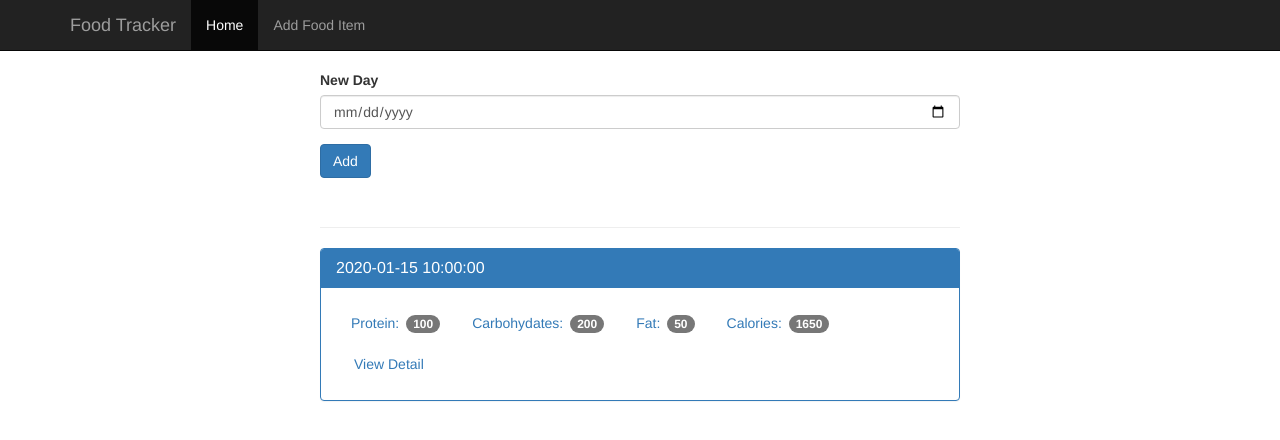
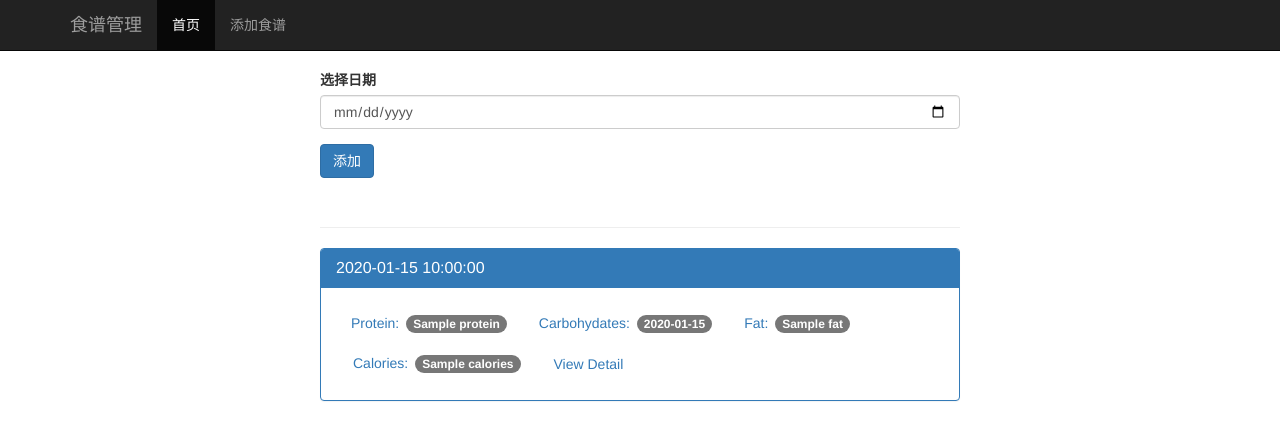
Before and after one commit to jackbob2020110/food-tracker, a Flask app: template templates/home.html in a window 1280 px wide. Shown: the top 440 px of the page. Run offline with Flask 2, Linux system fonts and the light colour scheme; the template is opened without the code that fills it: most values are stand-ins (such as "Sample title", 1, 10 or a date in 2020); some libraries are stand-ins or nearby versions.

Commit message:
修复首页显示

```diff
--- a/app.py
+++ b/app.py
@@ -36,7 +36,17 @@ def index():
         db.execute('insert into log_date (entry_date) values (?)', [database_date])
         db.commit()
 
-    cur = db.execute('select entry_date from log_date order by entry_date desc')
+    #cur = db.execute('select entry_date from log_date order by entry_date desc')
+    cur = db.execute('select log_date.entry_date, \
+    sum(food.protein) as protein, \
+    sum(food.carbohydrates) as carbohydrates, \
+    sum(food.fat) as fat, \
+    sum(food.calories) as calories \
+    from log_date \
+    left join food_date on food_date.log_date_id = log_date.id \
+    left join food on food.id = food_date.food_id \
+    group by log_date.id \
+    order by log_date.entry_date desc')
     results = cur.fetchall()
 
     date_results = []
@@ -45,6 +55,10 @@ def index():
         single_date = {}
 
         single_date['entry_date'] = i['entry_date']
+        single_date['protein'] = i['protein']
+        single_date['carbohydrates'] = i['carbohydrates']
+        single_date['fat'] = i['fat']
+        single_date['calories'] = i['calories']
 
         d = datetime.strptime(str(i['entry_date']),'%Y%m%d')
 
@@ -98,7 +112,7 @@ def view(date):
     return render_template('day.html', entry_date = date_result['entry_date'],
     pretty_date=pretty_date, food_results=food_results, log_results = log_results, totals=totals)
 
-@app.route('/add_food', methods=['GET','POST'])
+@app.route('/food', methods=['GET','POST'])
 def food():
     db = get_db()
 
--- a/templates/home.html
+++ b/templates/home.html
@@ -5,7 +5,7 @@
     <meta http-equiv="X-UA-Compatible" content="IE=edge">
     <meta name="viewport" content="width=device-width, initial-scale=1">
 
-    <title>Food Tracker | Home</title>
+    <title>每日食谱管理</title>
 
     <!-- Bootstrap core CSS -->
     <link href="{{ url_for('static', filename='bootstrap.min.css') }}" rel="stylesheet">
@@ -19,12 +19,12 @@
     <nav class="navbar navbar-inverse navbar-fixed-top">
       <div class="container">
         <div class="navbar-header">
-          <a class="navbar-brand" href="#">Food Tracker</a>
+          <a class="navbar-brand" href="#">食谱管理</a>
         </div>
         <div id="navbar" class="navbar-collapse collapse">
           <ul class="nav navbar-nav">
-            <li class="active"><a href="/">Home</a></li>
-            <li><a href="/add_food">Add Food Item</a></li>
+            <li class="active"><a href="{{url_for('index')}}">首页</a></li>
+            <li><a href="{{ url_for('food')}}">添加食谱</a></li>
           </ul>
         </div>
       </div>
@@ -36,11 +36,11 @@
         <div>
           <form method="POST" action="/">
             <div class="form-group">
-              <label for="new-day">New Day</label>
+              <label for="new-day">选择日期</label>
               <input type="date" class="form-control" name="date" id="new-day">
             </div>
 
-            <button type="submit" class="btn btn-primary">Add</button>
+            <button type="submit" class="btn btn-primary">添加</button>
           </form>
 
           <div class="page-header"></div>
@@ -52,10 +52,10 @@
             </div>
             <div class="panel-body">
               <ul class="nav nav-pills" role="tablist">
-                <li><a>Protein: <span class="badge">100</span></a></li>
-                <li><a>Carbohydates: <span class="badge">200</span></a></li>
-                <li><a>Fat: <span class="badge">50</span></a></li>
-                <li><a>Calories: <span class="badge">1650</span></a></li>
+                <li><a>Protein: <span class="badge">{{r.protein}}</span></a></li>
+                <li><a>Carbohydates: <span class="badge">{{r.carbohydates}}</span></a></li>
+                <li><a>Fat: <span class="badge">{{r.fat}}</span></a></li>
+                <li><a>Calories: <span class="badge">{{r.calories}}</span></a></li>
                 <li><a href="{{ url_for('view',date=r.entry_date)}}" type="button" class="btn btn-link">View Detail</a></li>
               </ul>
             </div>
```
Also changed, not shown: templates/add_food.html (+5 -5 lines), templates/day.html (+5 -5 lines), food_log.db.
